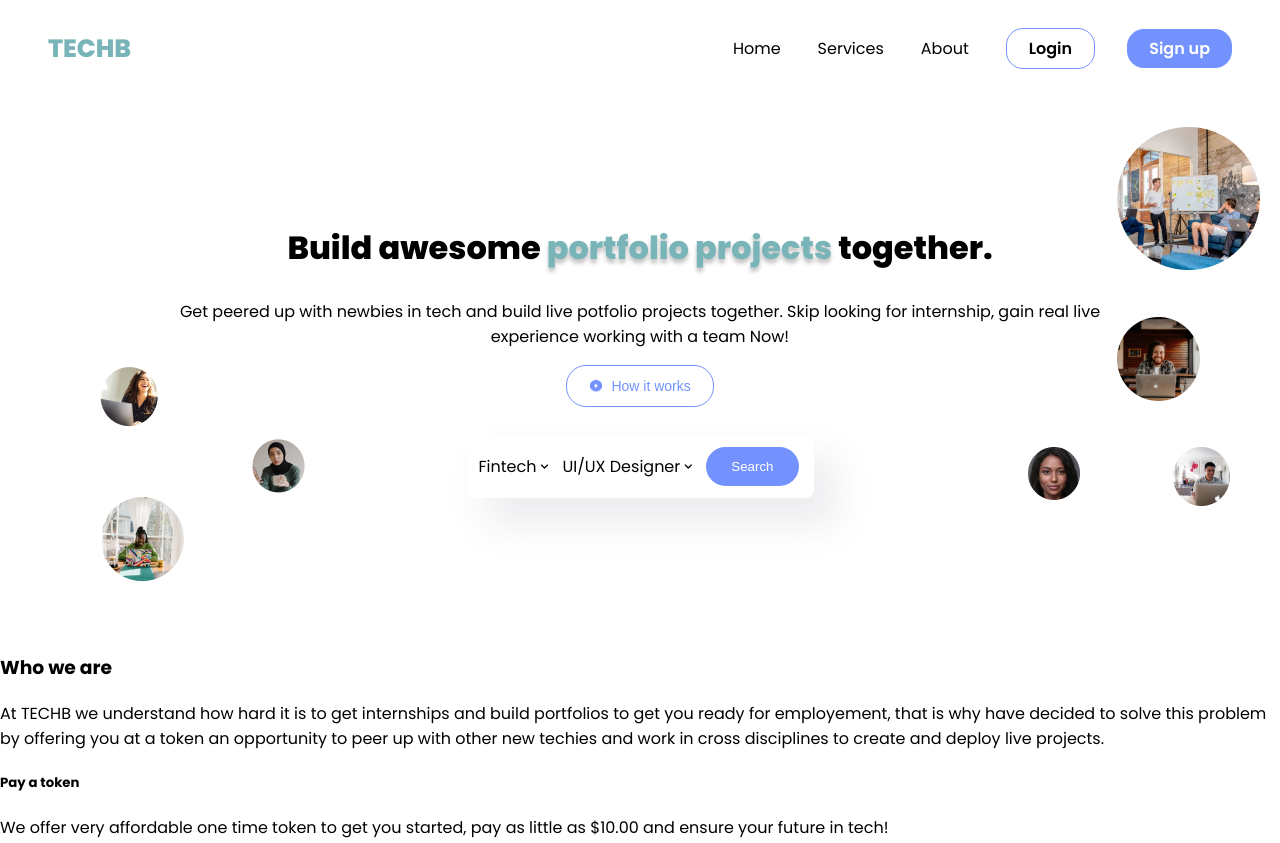
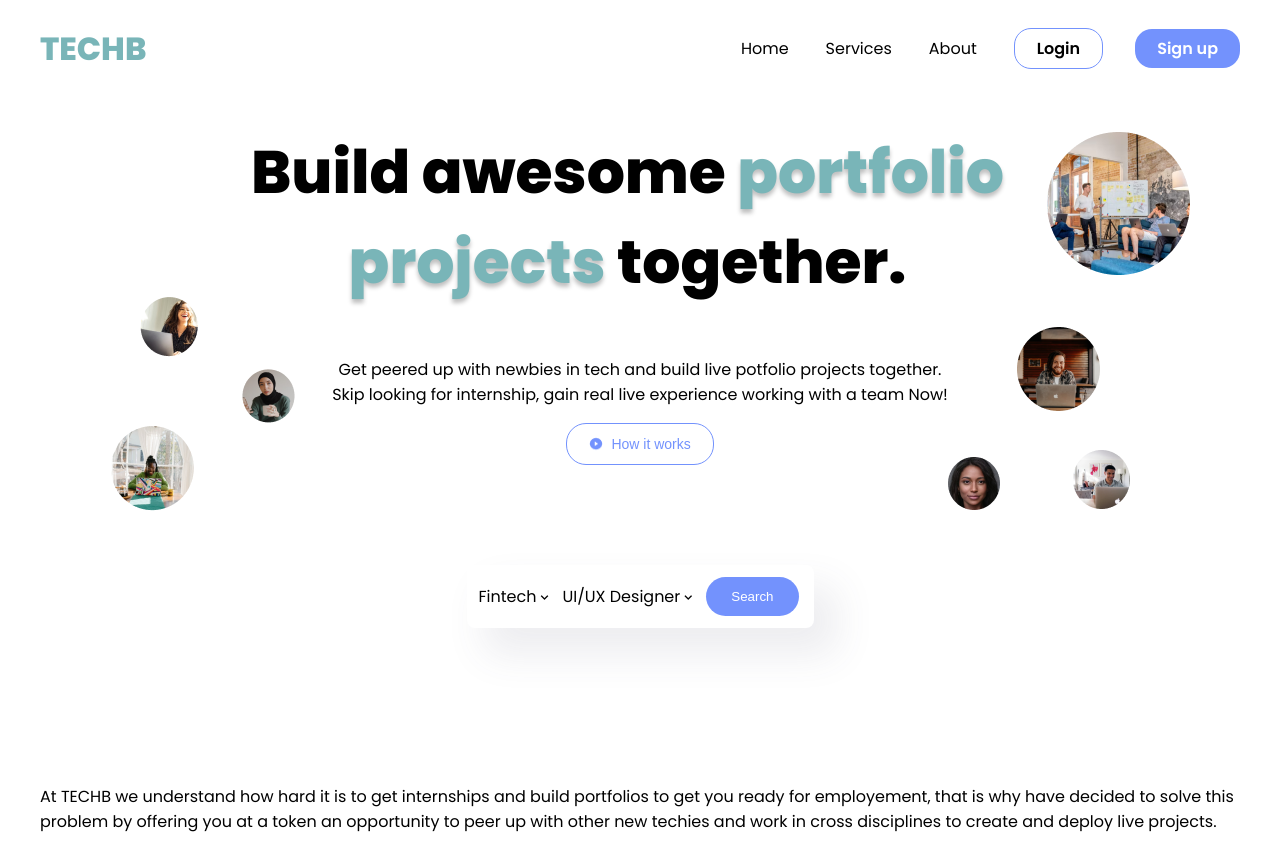
Before and after one commit to EngageTechB/TechB, a website: page index.html in a window 1280 px wide. Shown: the top 843 px of the page. Drawn offline with nearby package versions, Linux system fonts and the light colour scheme; files that its build step writes are made by us from their sources.

Commit message:
hero section
hero section more better now

```diff
--- a/app/scss/components/helper-classes.scss
+++ b/app/scss/components/helper-classes.scss
@@ -4,10 +4,8 @@
 
 
 .p-all {
-    @include breakpoint-up(medium) {
-        padding-right: 3rem;
-        padding-left: 3rem;
-    }
+        padding-right: rem(40);
+        padding-left: rem(40);
 }
 
 .container {
@@ -22,10 +20,7 @@
 }
 
 .hero_container {
-    @include breakpoint-up(large) {
-        padding: rem(120);
-    }
     @include breakpoint-up(medium) {
-        padding: rem(100);
+        padding: rem(30);
     }
 }
--- a/app/scss/components/hero.scss
+++ b/app/scss/components/hero.scss
@@ -7,11 +7,18 @@
     position: relative;
     text-align: center;
     white-space: normal;
-    padding: rem(27);
+    @include breakpoint-down(small) {
+        padding: rem(27);
+    }
+    white-space: normal;
 
     &__text {
+        @include breakpoint-up(large) {
+            font-size: rem(60);
+            padding-right: rem(25);
+        }
         font-weight: 800;
-        font-size: rem(32);
+        font-size: rem(33);
         @include textDecoration;
     }
 
@@ -44,7 +51,11 @@
         text-align: center;
         display: flex;
         align-items: center;
-        margin: rem(28) 0;
+        margin: rem(30) 0;
+        @include breakpoint-up(large) {
+         transform: translateY(70px);
+        }
+
         justify-content: center;
 
         &--item {
@@ -75,31 +86,31 @@
     position: absolute;
 
     &:nth-child(1) {
-        left: rem(230);
-        top: rem(320);
+        left: rem(220);
+        top: rem(250);
     }
         &:nth-child(2) {
-        right: rem(200);
-        top: rem(350);
+        right: rem(280);
+        top: rem(360);
     }
     &:nth-child(3) {
-        left: rem(100) ;
-        top: rem(400);
+        left: rem(110) ;
+        top: rem(329);
     }
     &:nth-child(4) {
-        left: rem(100);
-        top: rem(270);
+        left: rem(140);
+        top: rem(200);
     }
     &:nth-child(5) {
-        right: rem(80);
-        top: rem(220);
+        right: rem(180);
+        top: rem(230);
     }
     &:nth-child(6) {
-        right: rem(50);
-        top: rem(350);
+        right: rem(150);
+        top: rem(353);
     }
     &:nth-child(7) {
-        right: rem(20);
-        top: rem(30);
+        right: rem(90);
+        top: rem(35);
     }
 }
--- a/app/scss/components/navbar.scss
+++ b/app/scss/components/navbar.scss
@@ -9,7 +9,10 @@
     justify-content: space-between;
 
     &__logo {
-        font-size: rem(25);
+        @include breakpoint-up(large) {
+            font-size: rem(32);
+        }
+        font-size: rem(26);
         font-weight: 800;
         color: var(--sec-text-color);
         cursor: pointer;
--- a/app/scss/components/section-II.scss
+++ b/app/scss/components/section-II.scss
@@ -3,4 +3,15 @@
 @use '../util/mixins.scss' as *;
 
 
-// fhfffff
+.whoWeAre {
+    margin-top: rem(150);
+
+    .text-card {
+        display: flex;
+        flex-direction: column;
+
+        & h3 {
+            display: none;
+        }
+    }
+}
--- a/app/scss/globals/boilerplate.scss
+++ b/app/scss/globals/boilerplate.scss
@@ -6,7 +6,7 @@ html {
 *, *::before, *::after {
     box-sizing: inherit;
     list-style: none;
-    outline: 1px solid red;
+    // outline: 1px solid red;
 }
 
 body {
--- a/index.html
+++ b/index.html
@@ -63,11 +63,13 @@
                 <img src="./image/Ellipse 52.png" alt="">
             </div>
             <h2 class="hero__text">
-                Build awesome <span>portfolio</span> <span>projects</span> together.
+                Build awesome <span>portfolio</span>  <br>
+                <span>projects</span> together.
             </h2>
-            <p class="hero__paragraph p-all">
+            <p class="hero__paragraph">
                 Get peered up with newbies in tech and build live potfolio
-                projects together. Skip looking for internship, gain real live experience working with a team Now!
+                projects together.
+                <br> Skip looking for internship, gain real live experience working with a team Now!
             </p>
             <button class="hero__btn">
                 <img src="./image/playImg.png" alt="">
@@ -91,7 +93,7 @@
     </section>
 
 
-    <section class="whoWeAre">
+    <section class="whoWeAre p-all">
         <div class="text-card">
             <h3 class="text-card__title">
                 Who we are
```
Also changed, not shown: dist/style.css, 1 other file.
